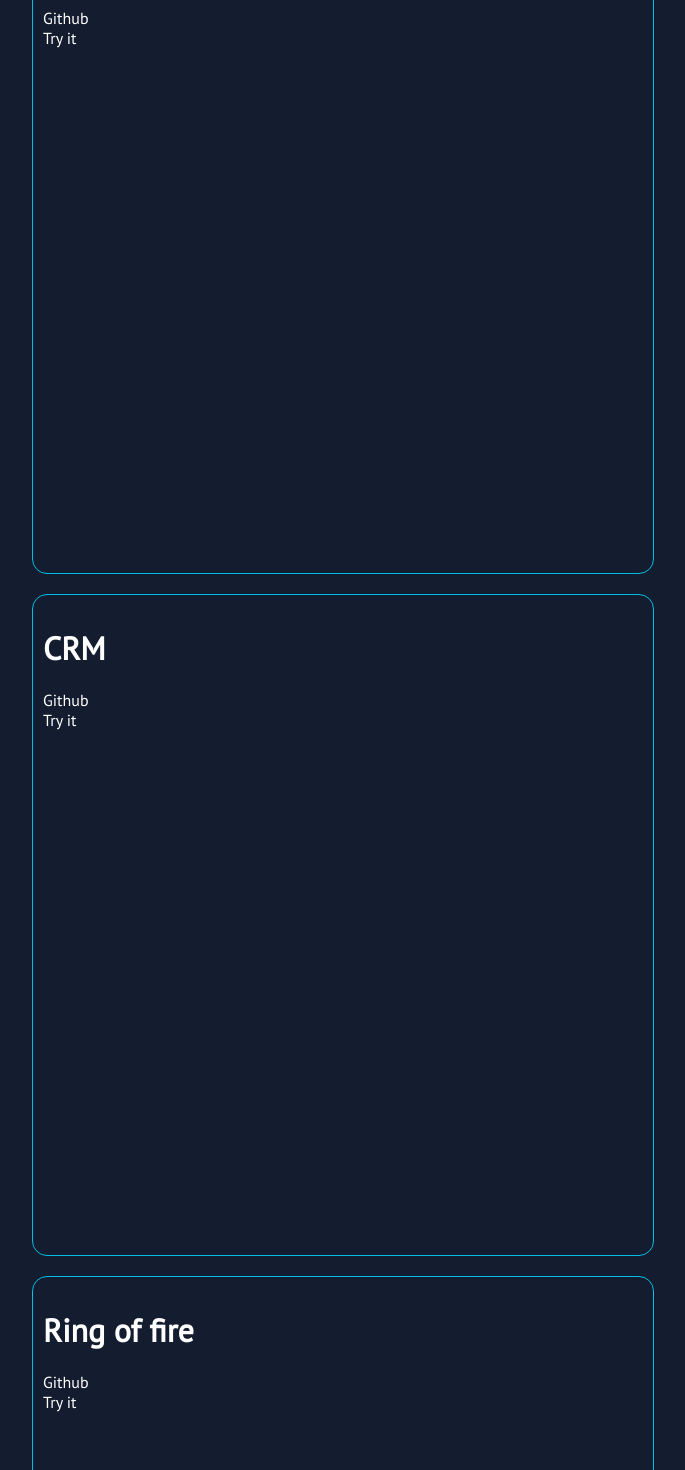
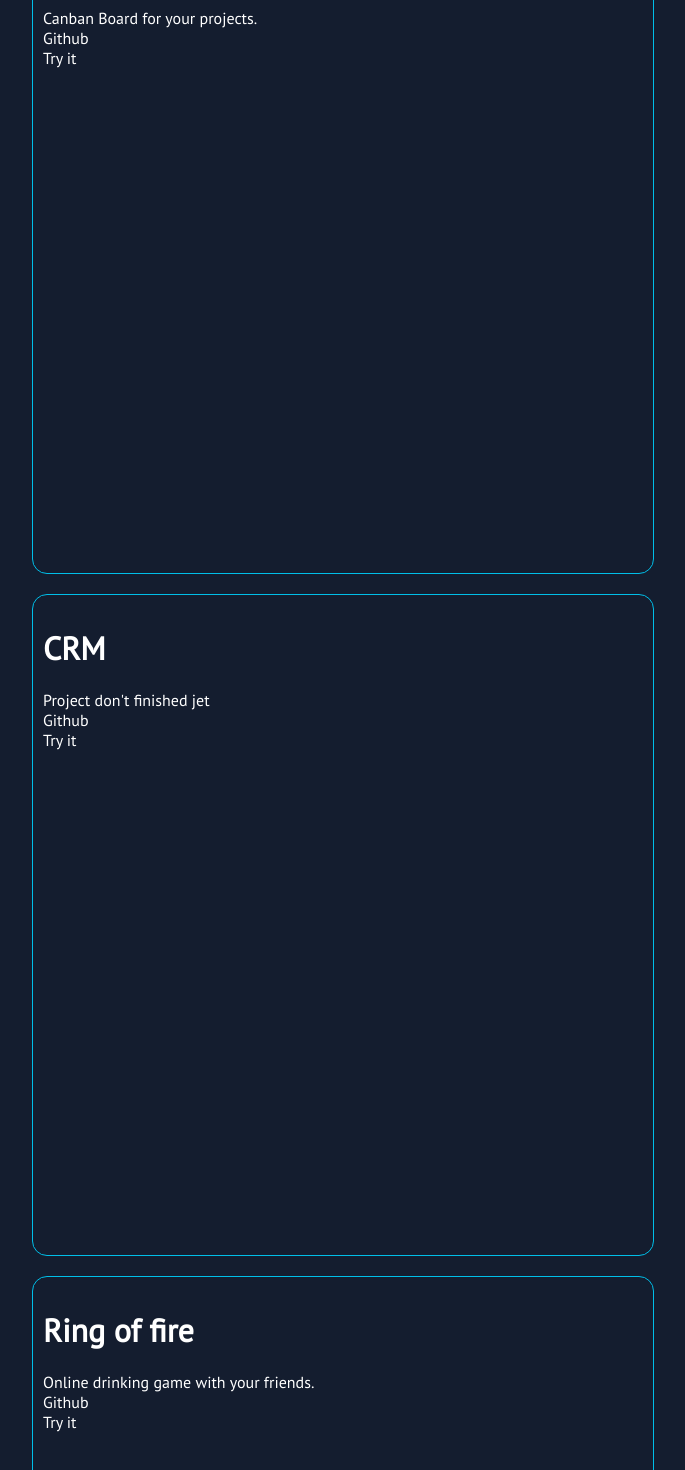
Before and after one commit to KayBeckmann/portfolio, an Angular app: page / in a window 1280 px wide. Shown: the part 2916-4386 px from the top of the page, without its empty margins (297-982 px from the left). Built offline with nearby package versions, Linux system fonts and the light colour scheme.

Commit message:
added some informations for the projects.

```diff
--- a/src/app/projectcard/projectcard.component.html
+++ b/src/app/projectcard/projectcard.component.html
@@ -1,6 +1,6 @@
 <div class="card">
   <h1>{{ item.title }}</h1>
   <div class="description">{{ item.description }}</div>
-  <a href="{{ item.github }}">Github</a>
-  <a href="{{ item.live }}">Try it</a>
+  <a href="{{ item.github }}" target="_blank">Github</a>
+  <a href="{{ item.live }}" target="_blank">Try it</a>
 </div>
--- a/src/app/projects/projects.component.ts
+++ b/src/app/projects/projects.component.ts
@@ -9,12 +9,27 @@ export class ProjectsComponent {
   list = [
     {
       title: "El Pollo Loco",
-      description: "Some text to explain the project",
+      description: "Jump and run game.",
       github: "https://#",
       live: "https://#"
     },
-    { title: "Join" },
-    { title: "CRM" },
-    { title: "Ring of fire" }
+    {
+      title: "Join",
+      description: "Canban Board for your projects.",
+      github: "https://#",
+      live: "https://#"
+    },
+    {
+      title: "CRM",
+      description: "Project don't finished jet",
+      github: "https://#",
+      live: "https://#"
+    },
+    {
+      title: "Ring of fire",
+      description: "Online drinking game with your friends.",
+      github: "https://#",
+      live: "https://#"
+    }
   ];
 }
```
